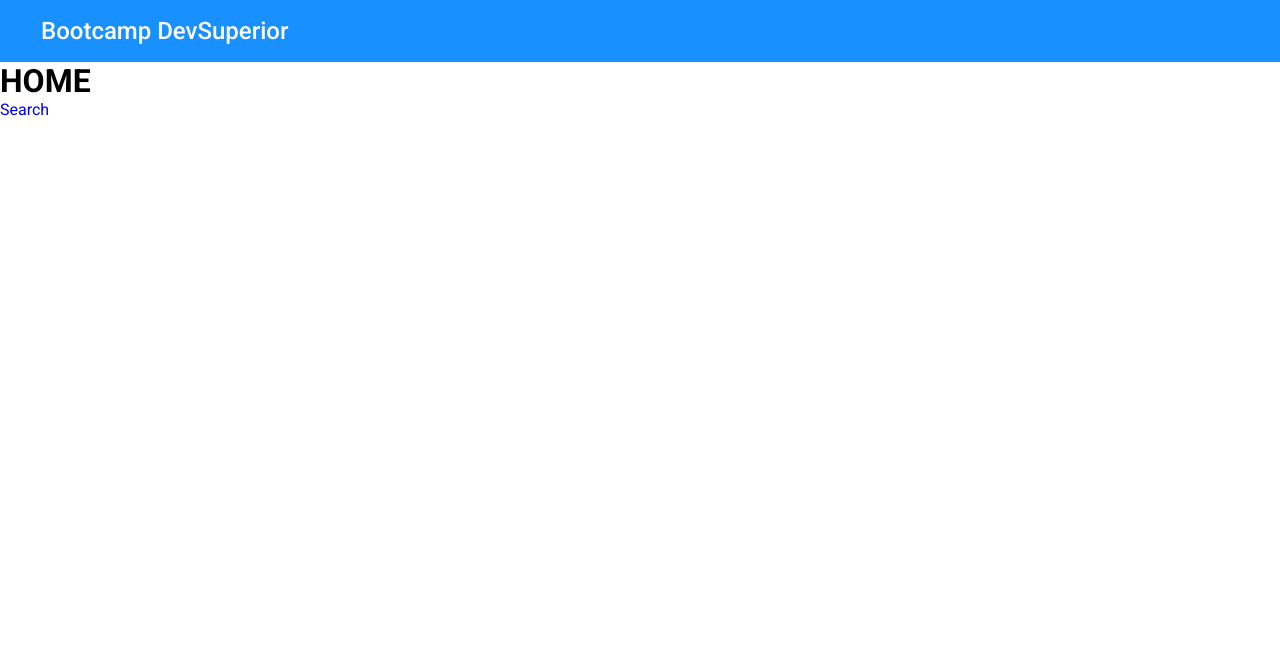
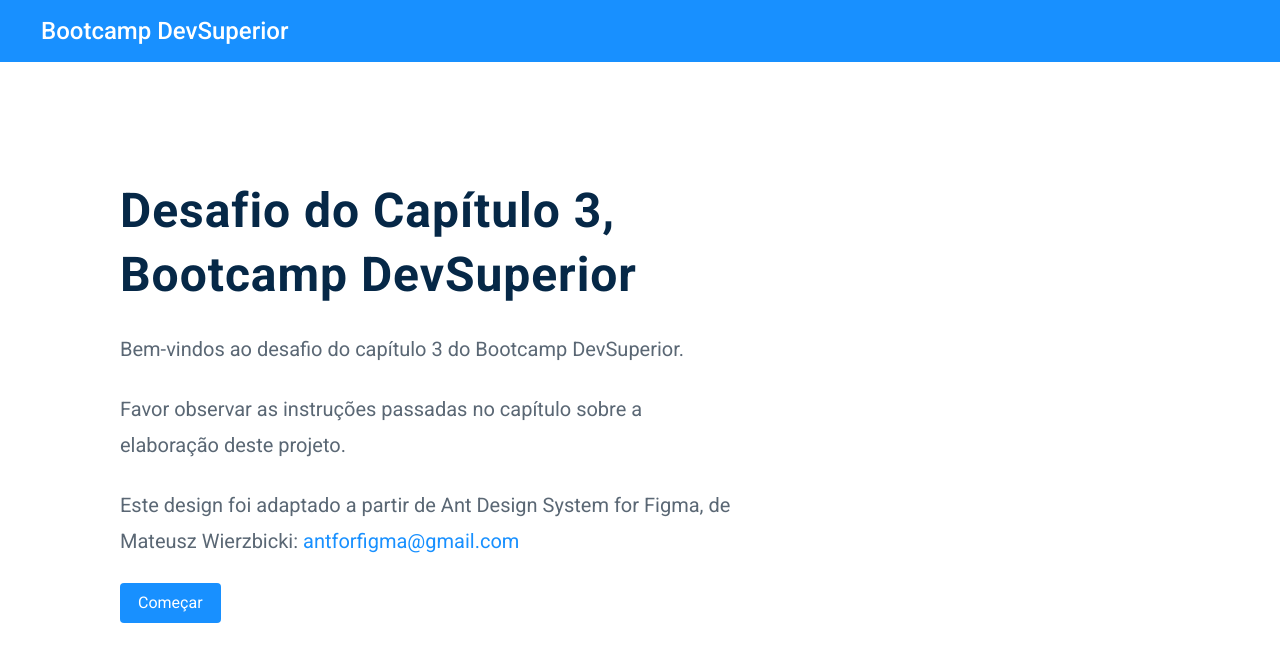
Before and after one commit to tarcnux/github-user-search, a React (Create React App) app: page / in a window 1280 px wide. Shown: the top 662 px of the page. Built offline with nearby package versions, Linux system fonts and the light colour scheme.

Commit message:
Add Home Component

```diff
--- a/src/pages/Home/index.tsx
+++ b/src/pages/Home/index.tsx
@@ -3,10 +3,27 @@
 import './styles.scss';
 
 const Home = () => (
-    <main>
-        <h1>HOME</h1>
+    <main className="home-container">
+        <h1>
+            Desafio do Capítulo 3, <br />
+            Bootcamp DevSuperior
+        </h1>
+        <p>
+            Bem-vindos ao desafio do capítulo 3 do Bootcamp DevSuperior.
+        </p>
+
+        <p>
+            Favor observar as instruções passadas no capítulo sobre a <br />
+        elaboração deste projeto.
+        </p>
+
+        <p>
+            Este design foi adaptado a partir de Ant Design System for Figma, de <br />
+            Mateusz Wierzbicki:
+            <a href="mailto:antforfigma@gmail.com"> antforfigma@gmail.com</a>
+        </p>
         <Link to="/search">
-            <p>Search</p>
+            <button>Começar</button>
         </Link>
     </main>
 );
--- a/src/pages/Home/styles.scss
+++ b/src/pages/Home/styles.scss
@@ -0,0 +1,41 @@
+main.home-container {
+    padding-top : 117px;
+    padding-left: 120px;
+}
+
+main.home-container h1 {
+    font-size     : 48px;
+    line-height   : 64px;
+    letter-spacing: 0.02em;
+    color         : #062847;
+    padding-bottom: 24px;
+}
+
+main.home-container p {
+    font-size     : 20px;
+    line-height   : 36px;
+    color         : #5A6774;
+    padding-bottom: 24px;
+}
+
+main.home-container a {
+    color: #1890FF;
+}
+
+main.home-container button {
+    padding      : 8px 18px 8px 18px;
+    background   : #1890FF;
+    border-radius: 4px;
+    color        : #fff;
+    font-size    : 16px;
+    line-height  : 24px;
+    border       : none;
+    display      : flex;
+    align-items  : center;
+    text-align   : center;
+    cursor       : pointer;
+
+    &:focus {
+        outline: none;
+    }
+}
```
